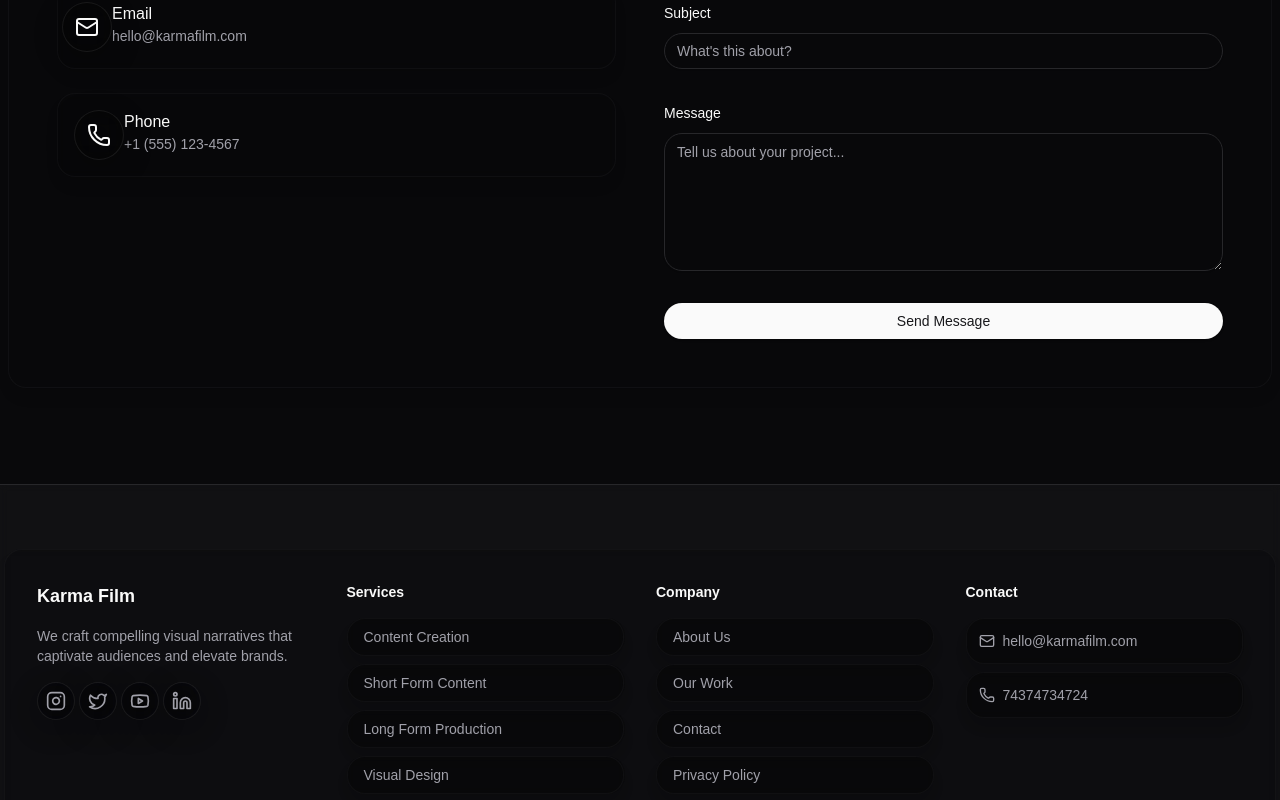
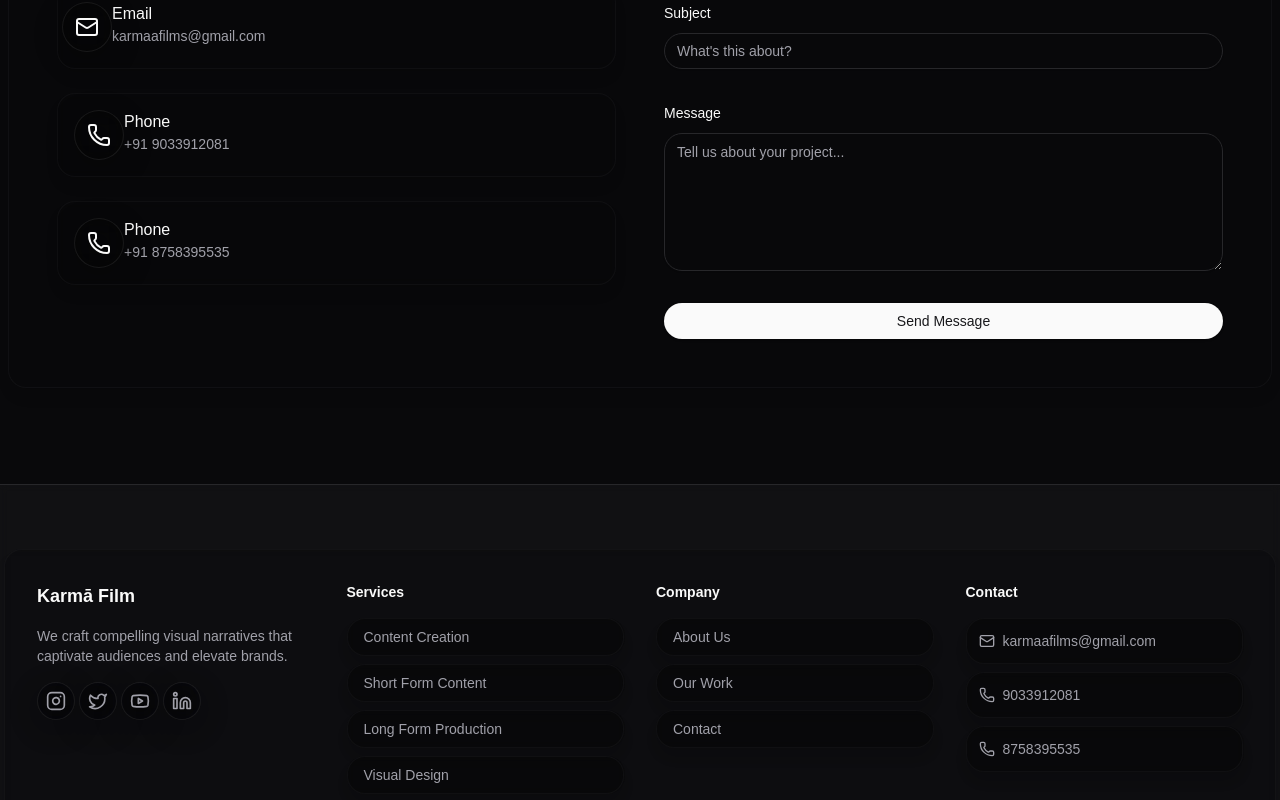
Before and after one commit to Deepanshu0211/karmafillms, a Next.js app: page /contact in a window 1280 px wide. Shown: the part 700-1500 px from the top of the page. Built offline with nearby package versions, Linux system fonts and the light colour scheme; a web font is replaced by a local one.

Commit message:
fixed bugs

```diff
--- a/app/components/footer.tsx
+++ b/app/components/footer.tsx
@@ -8,7 +8,7 @@ export default function Footer() {
         <div className="card-box p-8">
           <div className="grid grid-cols-1 md:grid-cols-4 gap-8">
             <div className="space-y-4">
-              <h3 className="text-lg font-bold">Karma Film</h3>
+              <h3 className="text-lg font-bold">Karmā Film</h3>
               <p className="text-sm text-body max-w-xs">
                 We craft compelling visual narratives that captivate audiences and elevate brands.
               </p>
@@ -95,11 +95,7 @@ export default function Footer() {
                   </Link>
                 </li>
 
-                <li className="card-box p-2 px-4">
-                  <Link href="#" className="text-body hover:text-foreground transition-colors block">
-                    Privacy Policy
-                  </Link>
-                </li>
+
               </ul>
             </div>
 
@@ -108,11 +104,15 @@ export default function Footer() {
               <ul className="space-y-2 text-sm">
                 <li className="flex items-center gap-2 text-body card-box p-3">
                   <Mail className="h-4 w-4" />
-                  hello@karmafilm.com
+                  karmaafilms@gmail.com
                 </li>
                 <li className="flex items-center gap-2 text-body card-box p-3">
                   <Phone className="h-4 w-4" />
-                  74374734724
+                  9033912081
+                </li>
+                <li className="flex items-center gap-2 text-body card-box p-3">
+                  <Phone className="h-4 w-4" />
+                  8758395535
                 </li>
               </ul>
             </div>
--- a/app/components/navbar.tsx
+++ b/app/components/navbar.tsx
@@ -57,7 +57,7 @@ export default function Navbar() {
         >
           <div className="container flex items-center justify-between">
             <Link href="/" className="font-bold text-xl">
-              Karma Film
+             Karmā Film
             </Link>
 
             {/* Desktop Navigation */}
--- a/app/components/project-modal.tsx
+++ b/app/components/project-modal.tsx
@@ -61,13 +61,18 @@ export default function ProjectModal({ content, onClose }: ProjectModalProps) {
           <Button
             variant="ghost"
             size="icon"
-              className="absolute top-6 right-6 rounded-full glass"
-              onClick={onClose}
+            className="absolute top-6 right-6 h-10 w-10 flex items-center justify-center rounded-full glass z-50"
+            style={{ lineHeight: 1 }} // Ensures perfect centering
+            onClick={(e) => {
+              e.stopPropagation();
+              onClose();
+            }}
             data-cursor="button"
           >
-              <X className="h-5 w-5" />
+            <X className="h-6 w-6" />
             <span className="sr-only">Close</span>
           </Button>
+
 
             <div className="mb-10 card-box p-6">
               <h2 className="text-2xl font-bold mb-4">{content.title}</h2>
--- a/app/components/team-member.tsx
+++ b/app/components/team-member.tsx
@@ -33,34 +33,7 @@ export default function TeamMember({ name, role, image, delay = 0 }: TeamMemberP
             height={400}
             className="w-full aspect-square object-cover transition-transform duration-500 group-hover:scale-110"
           />
-          <div className="absolute inset-0 bg-gradient-to-t from-background/80 to-transparent opacity-0 group-hover:opacity-100 transition-opacity duration-300 flex items-end justify-center p-4">
-            <div className="flex gap-4">
-              <a
-                href="#"
-                className="text-white hover:text-primary transition-colors glass p-2 rounded-full"
-                data-cursor="link"
-              >
-                <Instagram className="h-5 w-5" />
-                <span className="sr-only">Instagram</span>
-              </a>
-              <a
-                href="#"
-                className="text-white hover:text-primary transition-colors glass p-2 rounded-full"
-                data-cursor="link"
-              >
-                <Twitter className="h-5 w-5" />
-                <span className="sr-only">Twitter</span>
-              </a>
-              <a
-                href="#"
-                className="text-white hover:text-primary transition-colors glass p-2 rounded-full"
-                data-cursor="link"
-              >
-                <Linkedin className="h-5 w-5" />
-                <span className="sr-only">LinkedIn</span>
-              </a>
-            </div>
-          </div>
+
         </div>
       </div>
       <div className="text-center card-box py-3 px-4">
--- a/app/contact/page.tsx
+++ b/app/contact/page.tsx
@@ -71,7 +71,7 @@ export default function ContactPage() {
                       </div>
                       <div>
                         <h3 className="font-medium -ml-4">Email</h3>
-                        <p className="text-body text-xs sm:text-sm -ml-4">hello@karmafilm.com</p>
+                        <p className="text-body text-xs sm:text-sm -ml-4">karmaafilms@gmail.com</p>
                       </div>
                     </div>
 
@@ -81,9 +81,19 @@ export default function ContactPage() {
                       </div>
                       <div>
                         <h3 className="font-medium -ml-4">Phone</h3>
-                        <p className="text-body text-xs sm:text-sm -ml-4">+1 (555) 123-4567</p>
+                        <p className="text-body text-xs sm:text-sm -ml-4">+91 9033912081</p>
                       </div>
                     </div>
+                    <div className="flex items-start gap-4 card-box p-4">
+                      <div className="glass p-3 rounded-full">
+                        <Phone className="h-6 w-6 text-primary" />
+                      </div>
+                      <div>
+                        <h3 className="font-medium -ml-4">Phone</h3>
+                        <p className="text-body text-xs sm:text-sm -ml-4">+91 8758395535</p>
+                      </div>
+                    </div>
+
 
                     {/* <div className="flex items-start gap-4 card-box p-4"> */}
                       {/* <div className="glass p-3 rounded-full">
--- a/app/page.tsx
+++ b/app/page.tsx
@@ -1,3 +1,5 @@
+"use client"
+
 import Link from "next/link"
 import { ArrowRight } from "lucide-react"
 import { Button } from "./components/ui/button"
@@ -37,11 +39,15 @@ export default function Home() {
               </Button>
             </div>
           </div>
-          <div className="absolute bottom-8 left-0 right-0 flex justify-center">
-            <div className="animate-bounce glass p-3 rounded-full">
+          <div
+            className="absolute bottom-8 left-0 right-0 flex justify-center"
+            onClick={() => window.scrollBy({ top: 700, behavior: "smooth" })}
+          >
+            <div className="animate-bounce glass p-3 rounded-full cursor-pointer">
               <ArrowRight className="h-6 w-6 rotate-90" />
             </div>
           </div>
+
         </section>
 
         {/* Services Section */}
@@ -90,14 +96,14 @@ export default function Home() {
             </div>
           </div>
         </section>
-
+        {/* left to right in phone */}
         {/* Team Section */}
         <section className="section-container">
           <div className="container">
             <div className="card-box p-8 mb-16 text-center">
-              <AnimatedText text="Meet Our Team" className="text-3xl md:text-4xl font-bold" direction="right" />
+              <AnimatedText text="Meet Our Team" className="text-3xl md:text-4xl font-bold" direction="up" />
             </div>
-            <div className="grid grid-cols-1 md:grid-cols-2 lg:grid-cols-5 gap-8">
+            <div className="grid grid-cols-1 md:grid-cols-0 lg:grid-cols-5 gap-8">
               <TeamMember
                 name="Vivek Ahir"
                 role="Brand Strategist & Designer"
@@ -118,7 +124,7 @@ export default function Home() {
               />
               <TeamMember
                 name="Yash Singh"
-                role="Video Editing & Designing"
+                role="3D visual & Editor"
                 image="/placeholder.svg?height=400&width=400"
                 delay={0.4}
               />
--- a/app/projects/page.tsx
+++ b/app/projects/page.tsx
@@ -163,11 +163,10 @@ const openModal = (category: Category) => {
               <ProjectCategory
                 key={category.id}
                 title={category.title}
-                description={category.description}
+
                 image={category.image}
                 onClick={() => openModal(category)}
-                delay={index * 0.1}
-              />
+                delay={index * 0.1} description={""}              />
             ))}
           </motion.div>
         </div>
```
Lines whose indentation alone changed are shown as unchanged.
